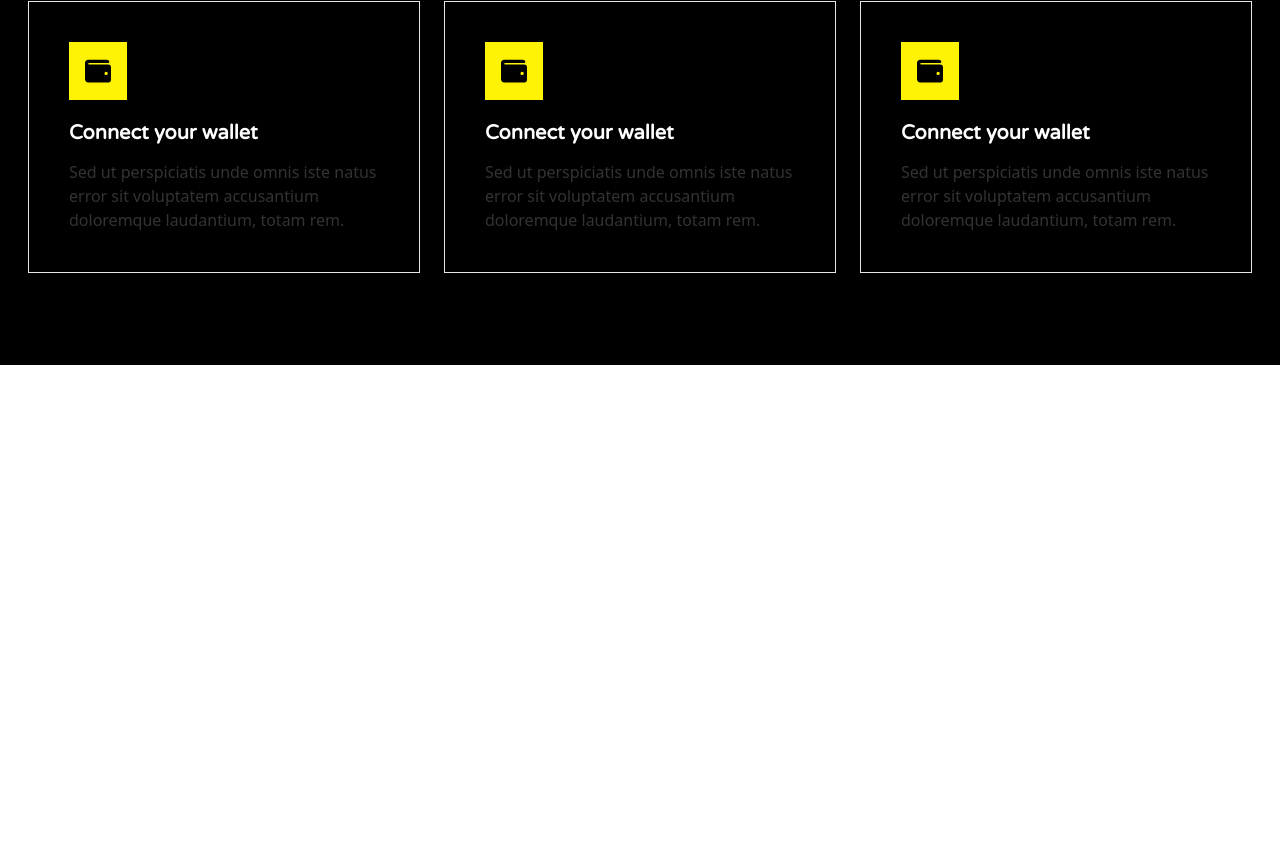
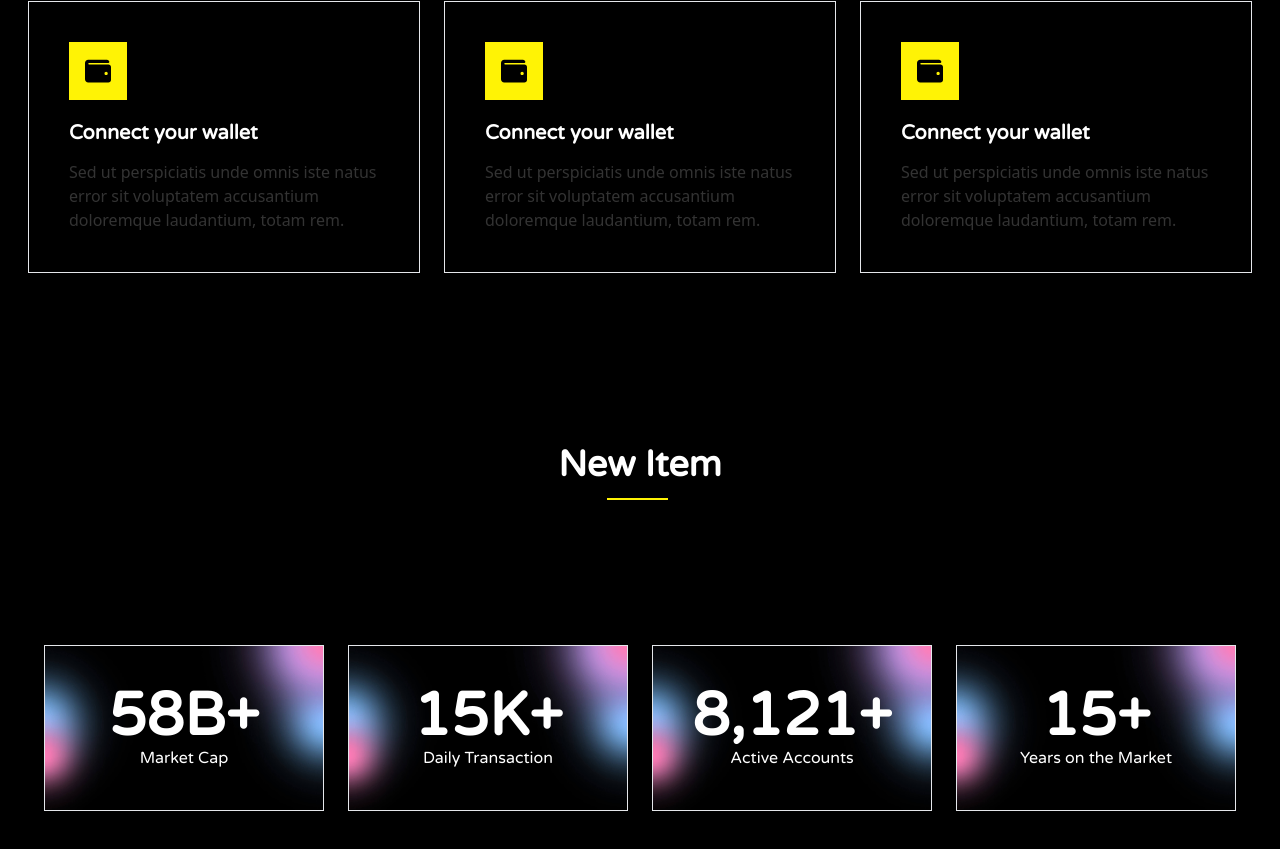
Before and after one commit to BabluMia/NFT, a React (Create React App) app: page / in a window 1280 px wide. Shown: the part 835-1684 px from the top of the page. Before the commit the page ends 1200 px from the top, so only its background shows below. Built offline with nearby package versions, Linux system fonts and the light colour scheme.

Commit message:
counter done

```diff
--- a/package.json
+++ b/package.json
@@ -9,6 +9,7 @@
     "@testing-library/user-event": "^13.5.0",
     "daisyui": "^2.20.0",
     "react": "^18.2.0",
+    "react-countup": "^6.3.0",
     "react-dom": "^18.2.0",
     "react-icon": "^1.0.0",
     "react-icons": "^4.4.0",
--- a/src/App.js
+++ b/src/App.js
@@ -1,8 +1,10 @@
 
 import './App.css';
 import Banner from './Components/Banner/Banner';
+import Counter from './Components/Counter/Counter';
 import FeatureCrad from './Components/Feature/FeatureCrad';
 import Header from './Components/Header/Header';
+import NewItems from './Components/NewItems/NewItems';
 
 function App() {
   return (
@@ -10,6 +12,8 @@ function App() {
       <Header/>
       <Banner/>
       <FeatureCrad/>
+      <NewItems/>
+      <Counter/>
     </div>
   );
 }
--- /dev/null
+++ b/src/Components/Counter/Counter.css
@@ -0,0 +1,10 @@
+@import url('https://fonts.googleapis.com/css2?family=Varela+Round&amp;display=swap');
+.counter-bg{
+    background-image: url(../../assets/c-bg/18.jpg);
+    background-size: cover;
+    background-position: center;
+    background-repeat: no-repeat;
+}
+.counter-text{
+    font-family: "Varela Round";
+}
--- /dev/null
+++ b/src/Components/Counter/Counter.jsx
@@ -0,0 +1,50 @@
+import React from "react";
+import CountUp from "react-countup";
+
+import "./Counter.css";
+
+const Counter = () => {
+  return (
+    <div className="max-w-7xl counter-text grid grid-cols-1 md:grid-cols-2 lg:grid-cols-4 py-16 px-8 text-white mx-auto">
+      <div className="border p-10 counter-bg  my-4 mx-4 lg:mx-3">
+        <div className="flex font-bold text-6xl  justify-center items-center">
+          <CountUp start={0} end={58} duration={6} />
+          <h5 >B+</h5>
+        </div>
+        <div>
+          <p className="text-center">Market Cap</p>
+        </div>
+      </div>
+
+      <div className="border p-10 counter-bg my-4 mx-4 lg:mx-3">
+        <div className="flex font-bold text-6xl  justify-center items-center">
+          <CountUp start={0} end={15} duration={6} />
+          <h5 >K+</h5>
+        </div>
+        <div>
+          <p className="text-center">Daily Transaction</p>
+        </div>
+      </div>
+      <div className="border p-10 counter-bg my-4 mx-4 lg:mx-3">
+        <div className="flex font-bold text-6xl  justify-center items-center">
+          <CountUp start={0} end={8250} duration={10} />
+          <h5>+</h5>
+        </div>
+        <div>
+          <p className="text-center">Active Accounts</p>
+        </div>
+      </div>
+      <div className="border p-10 counter-bg my-4 mx-4 lg:mx-3">
+        <div className="flex font-bold text-6xl  justify-center items-center">
+          <CountUp start={0} end={15} duration={2} />
+          <h5 >+</h5>
+        </div>
+        <div>
+          <p className="text-center">Years on the Market</p>
+        </div>
+      </div>
+    </div>
+  );
+};
+
+export default Counter;
--- /dev/null
+++ b/src/Components/NewItems/NewItems.jsx
@@ -0,0 +1,14 @@
+import React from 'react';
+
+const NewItems = () => {
+    return (
+        <div className='py-20'>
+            <div className='flex flex-col relative items-center'>
+                <h1 className='text-white text-4xl'>Ne<span className='border-b-2 border-[#fff305] pb-3'>w It</span>em</h1>
+
+            </div>
+        </div>
+    );
+};
+
+export default NewItems;
```
Also changed, not shown: src/assets/c-bg/18.jpg (added), 1 other file (tests, documents, lock files or other folders).
